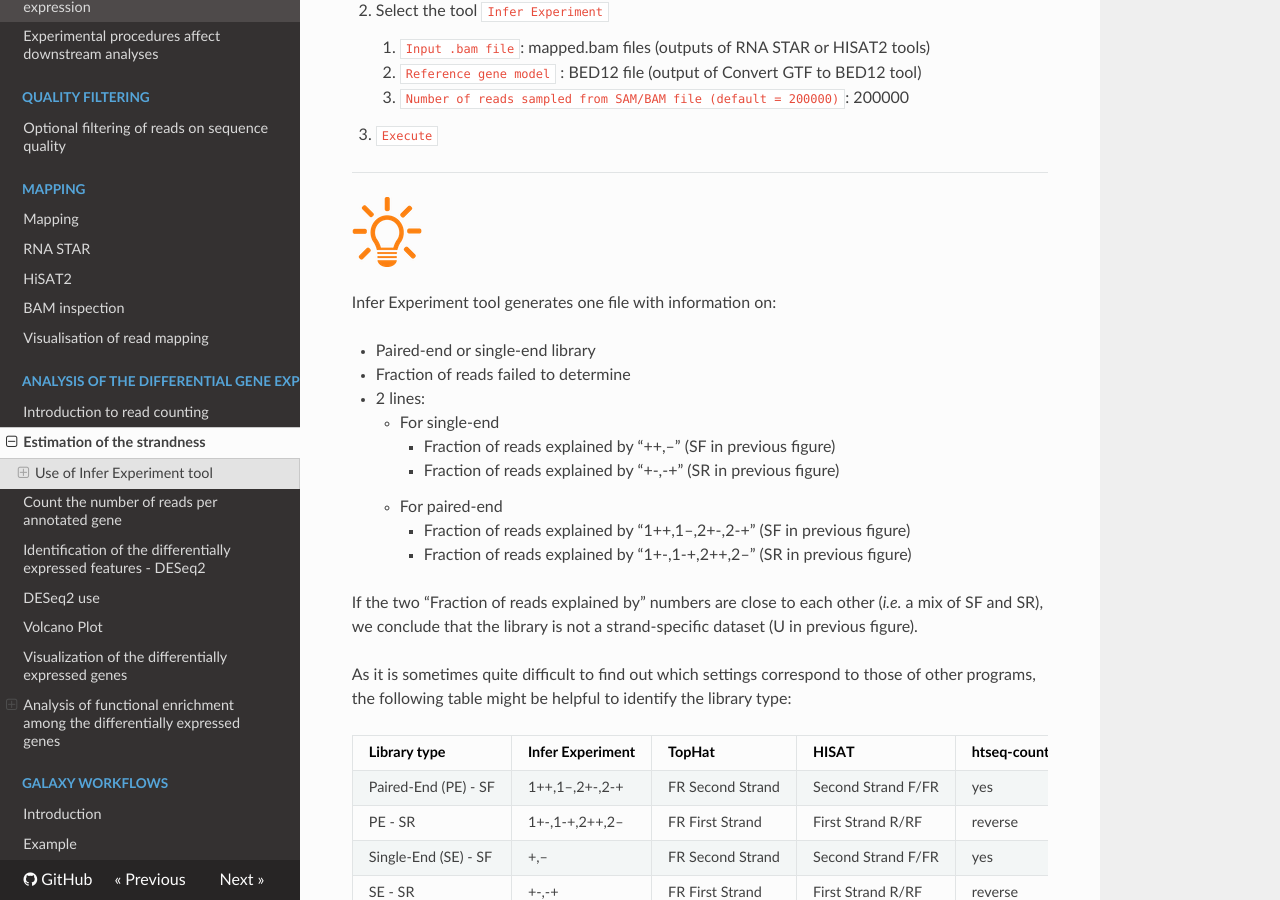
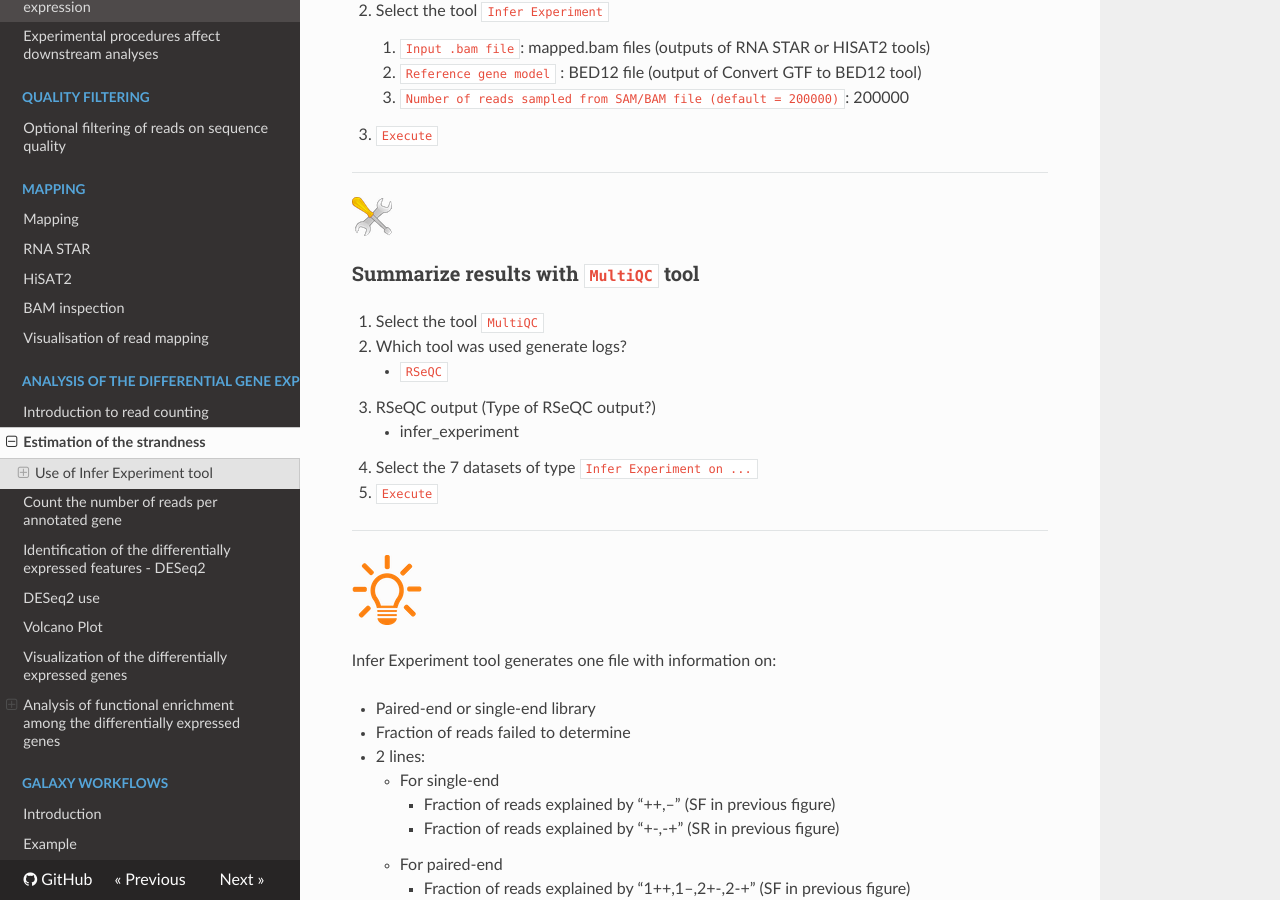
Before and after one commit to ARTbio/springday, an MkDocs documentation site: the page built from docs/strandness.md, in a window 1280 px wide and 900 px high, scrolled down 1142 px. Built offline with MkDocs 1.6.1, drawn with Linux system fonts in a browser that asks for light colours; nearby versions of some CDN libraries.

Commit message:
add multiqc to infer_experiment

```diff
--- a/docs/strandness.md
+++ b/docs/strandness.md
@@ -44,6 +44,18 @@ and if so, how reads are stranded.
     3. `Number of reads sampled from SAM/BAM file (default = 200000)`: 200000
 3. `Execute`
 
+----
+![](images/tool_small.png)
+
+###  Summarize results with `MultiQC` tool
+
+1. Select the tool `MultiQC`
+2. Which tool was used generate logs?
+    - `RSeQC`
+3.  RSeQC output (Type of RSeQC output?)
+    - infer_experiment
+4. Select the 7 datasets of type `Infer Experiment on ...`
+3. `Execute`
 
 ----
 ![](images/lamp.png)
```
